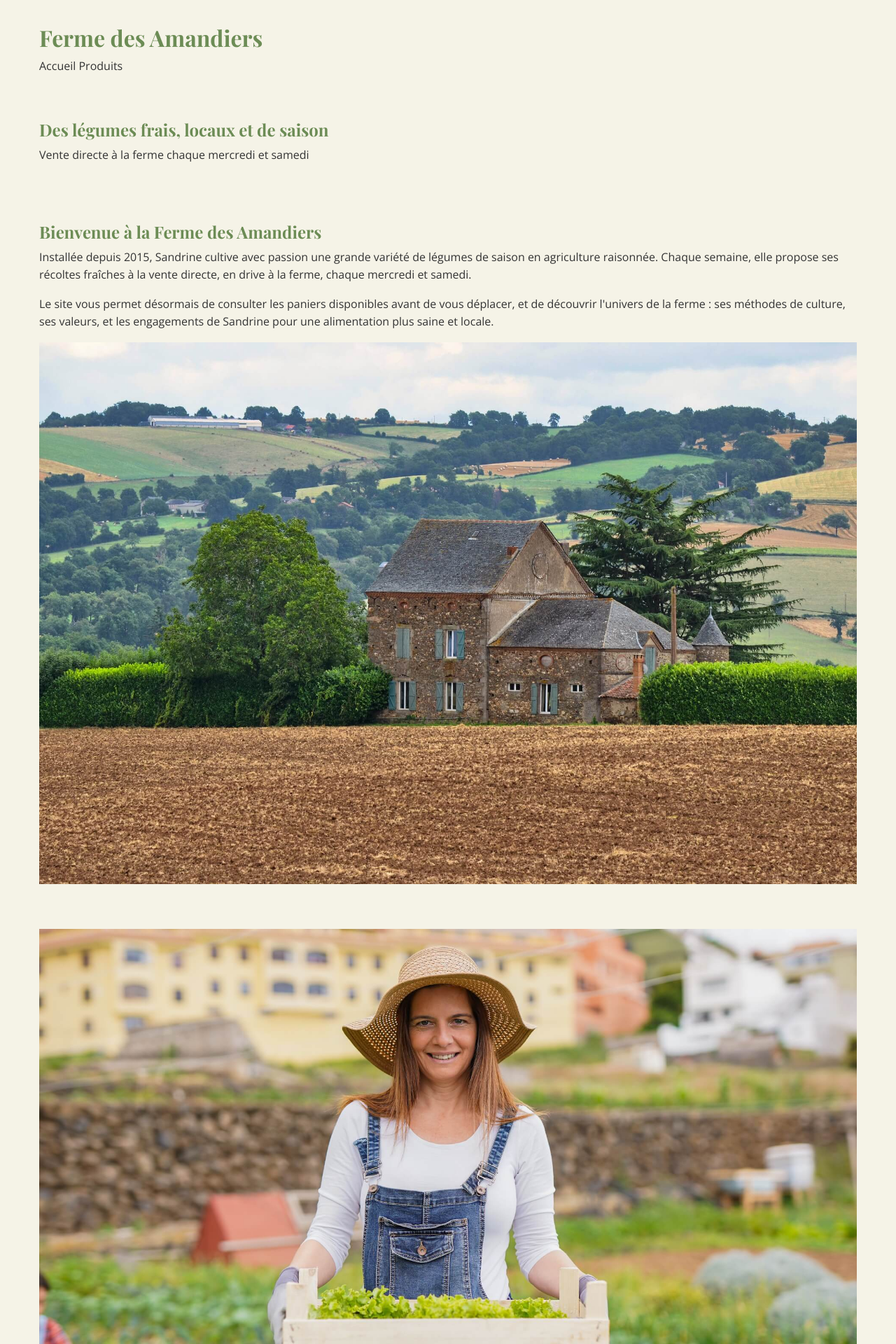
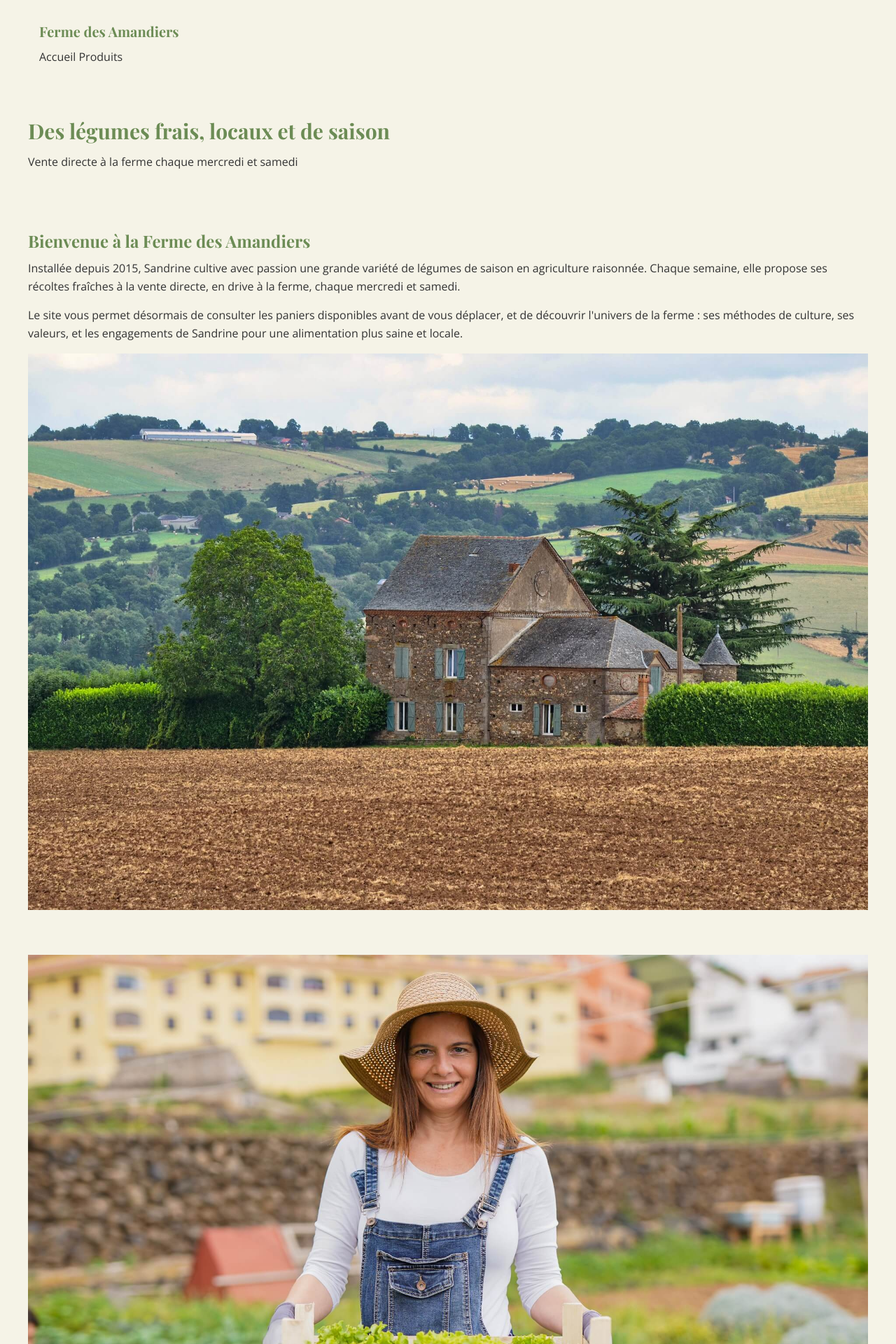
Before and after one commit to mikepixeldev/OCR-CdPD-Projet9-Creation_Site_FermeDesAmandiers, a PHP site: page / in a window 1280 px wide. Shown: the top 1920 px of the page at 70% size. Run offline with PHP 8.4, Linux system fonts and the light colour scheme.

Commit message:
Improve site typography and layout styles
Refactored CSS for better font sizing, spacing, and layout consistency using rem units and updated section paddings. Added Normalize.css for cross-browser consistency, improved header structure with a linked site title, and included SIRET info in the footer.

```diff
--- a/assets/css/style.css
+++ b/assets/css/style.css
@@ -7,12 +7,19 @@
     box-sizing: border-box;
 }
 
-html,
+html {
+    /* Base 10 pour les rem : 62.5% de 16px = 10px */
+    font-size: 62.5%;
+    height: 100%;
+}
+
 body {
-    height: 100%;
+    /* Texte par défaut à 16px */
+    font-size: 1.6rem;
     font-family: 'Open Sans', sans-serif;
     background-color: #F5F3E7;
     color: #333333;
+    line-height: 1.6;
 }
 
 /* ------------------ */
@@ -27,14 +34,26 @@ a {
 h1,
 h2,
 h3 {
-    margin-bottom: 0.5rem;
+    margin-bottom: 0.8rem;
     font-weight: bold;
     font-family: 'Playfair Display', serif;
     color: #6C8C55;
 }
 
+h1 {
+    font-size: 3rem;
+}
+
+h2 {
+    font-size: 2.4rem;
+}
+
+h3 {
+    font-size: 1.6rem;
+}
+
 p {
-    margin-bottom: 1rem;
+    margin-bottom: 1.6rem;
     line-height: 1.6;
 }
 
@@ -44,6 +63,12 @@ img {
     display: block;
 }
 
+ol,
+ul,
+li {
+    list-style: none;
+}
+
 /* ------------------ */
 /* LAYOUT SECTIONS    */
 /* ------------------ */
@@ -51,9 +76,15 @@ img {
 header,
 footer,
 section {
-    padding: 2rem 1rem;
-    max-width: 1200px;
+    padding: 3.2rem 0;
+    max-width: 120rem;
+
     margin: auto;
+}
+
+header,
+main {
+    padding: 0 1.6rem;
 }
 
 /* ------------------ */
@@ -70,13 +101,14 @@ section {
 
 .btn {
     display: inline-block;
-    padding: 0.75rem 1.5rem;
+    padding: 1.2rem 2.4rem;
     background-color: #6C8C55;
     color: white;
     border: none;
-    border-radius: 4px;
+    border-radius: 0.4rem;
     cursor: pointer;
     transition: background-color 0.3s ease;
+    font-size: 1.6rem;
 }
 
 .btn:hover {
@@ -89,6 +121,37 @@ section {
 }
 
 /* ------------------ */
-/* PLACEHOLDER ZONES  */
+/* HEADER             */
 /* ------------------ */
-/* Ajoutez ici vos classes personnalisées pour hero, cards, etc. */
+
+header {
+    padding-top: 1.6rem;
+    padding-bottom: 1.6rem;
+}
+
+header h1 {
+    font-size: 2rem;
+
+}
+
+/* ------------------ */
+/* MAIN               */
+/* ------------------ */
+
+
+
+
+/* ------------------ */
+/* FOOTER             */
+/* ------------------ */
+
+footer {
+    display: flex;
+    justify-content: center;
+    align-items: center;
+    flex-direction: column;
+    text-align: center;
+    padding: 4rem 1.6rem;
+    background-color: #6C8C55;
+    color: #F5F3E7;
+}
--- a/partials/footer.php
+++ b/partials/footer.php
@@ -7,6 +7,7 @@
           <p>Chemin de la Plaine, 13220 Châteauneuf-les-Martigues</p>
           <p>Téléphone : <a href="tel:+33612345678">06 12 34 56 78</a></p>
           <p>E-mail : <a href="mailto:sandrine@fermedesamandiers.fr">sandrine@fermedesamandiers.fr</a></p>
+          <p class="text-sm">SIRET : 123 456 789 00012</p>
       </div>
 
       <!-- Liens légaux -->
--- a/partials/header.php
+++ b/partials/header.php
@@ -27,12 +27,15 @@
     <meta property="og:image" content="<?= htmlspecialchars($absOgImage) ?>" />
     <meta name="twitter:card" content="summary_large_image" />
 
+    <!-- Normalize.css pour corriger les bugs navigateurs -->
+    <link rel="stylesheet" href="https://cdnjs.cloudflare.com/ajax/libs/normalize/8.0.1/normalize.min.css">
+
     <!-- Preconnect pour Google Fonts -->
     <link rel="preconnect" href="https://fonts.googleapis.com" crossorigin>
     <link rel="preconnect" href="https://fonts.gstatic.com" crossorigin>
 
     <!-- Fonts : Playfair Display + Open Sans -->
-    <link href="https://fonts.googleapis.com/css2?family=Open+Sans:wght@400;600&amp;family=Playfair+Display:wght@600;700&amp;display=swap" rel="stylesheet">
+    <link href="https://fonts.googleapis.com/css2?family=Open+Sans:wght@400;600&family=Playfair+Display:wght@600;700&display=swap" rel="stylesheet">
 
     <!-- Preload image principale -->
     <?php if (!empty($preloadImage)): ?>
@@ -48,7 +51,9 @@
 
         <!-- Logo / Titre du site -->
         <div class="site-title">
-            <h1>Ferme des Amandiers</h1>
+            <a href="index.php">
+                <h1>Ferme des Amandiers</h1>
+            </a>
         </div>
 
         <!-- Navigation principale -->
```
